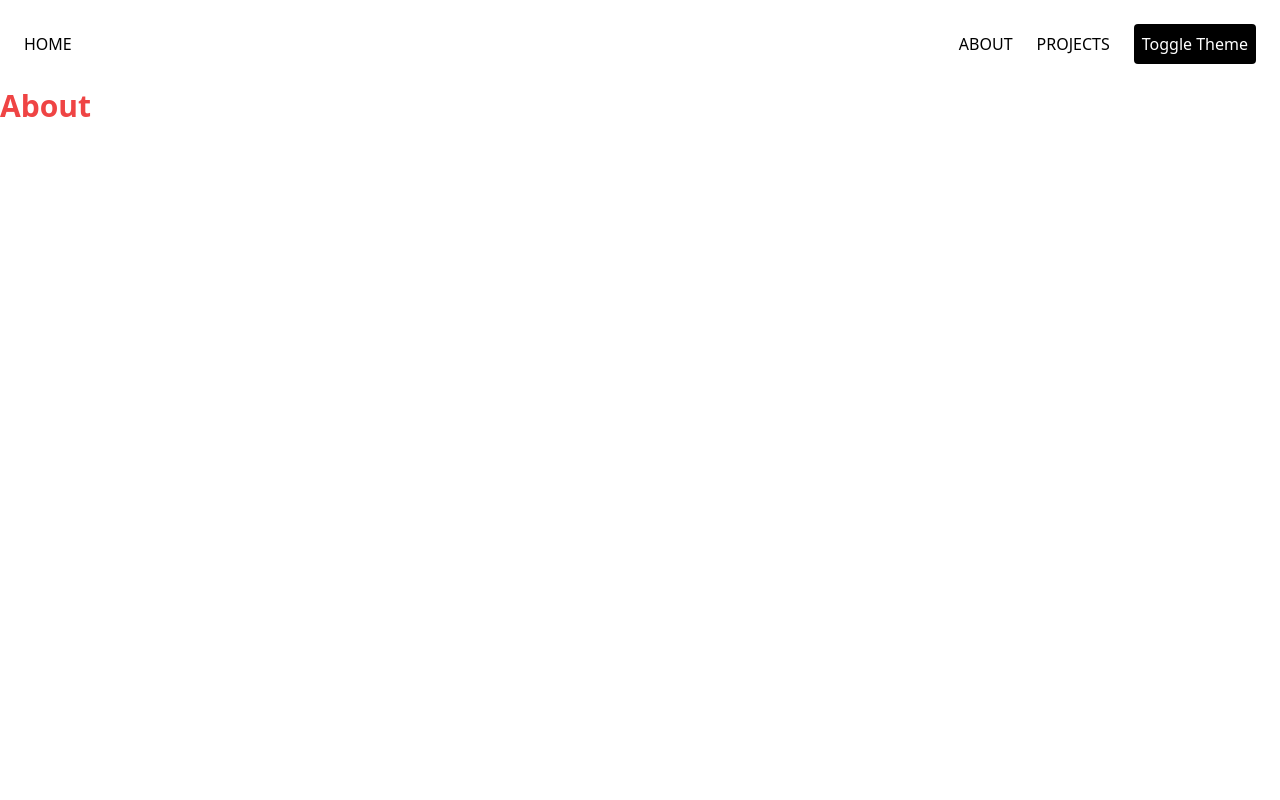
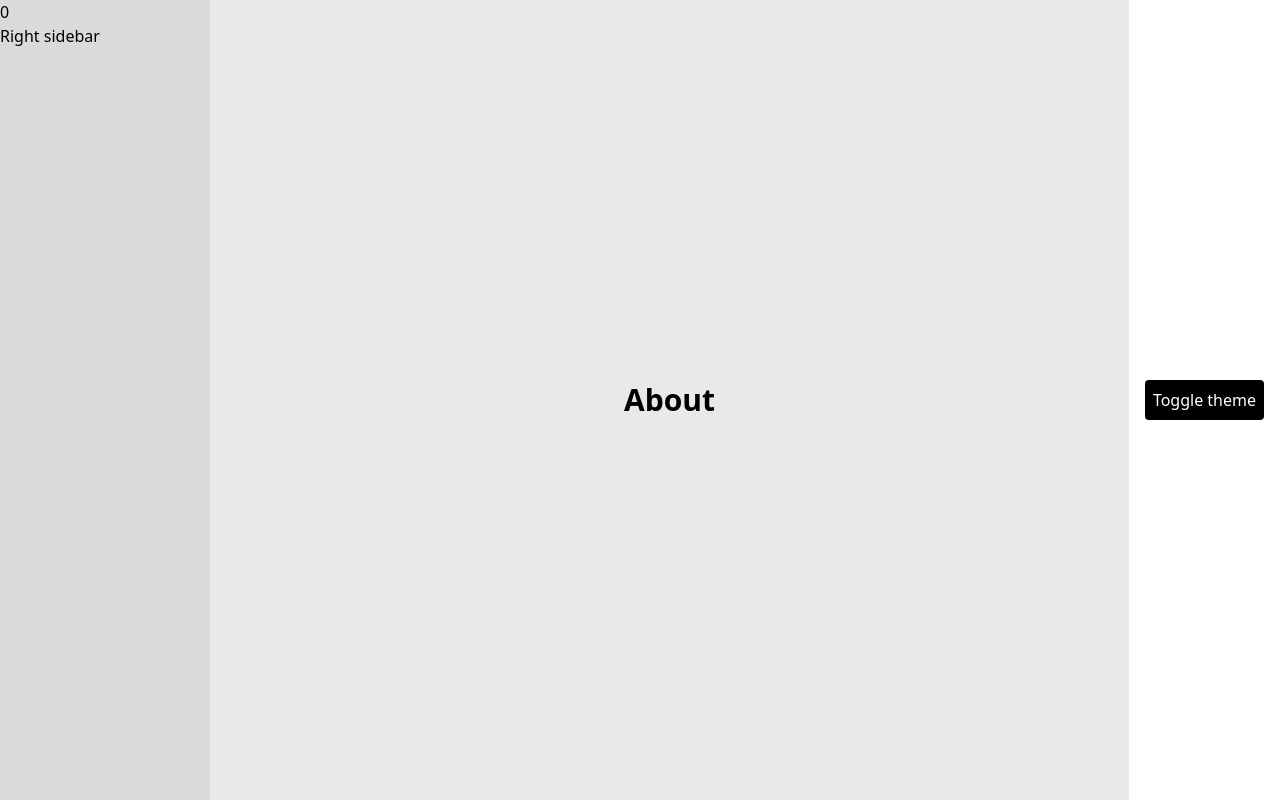
Before and after one commit to damansdhillon/book-it, a Next.js app: page /about in a window 1280 px wide. Built offline with nearby package versions, Linux system fonts and the light colour scheme.

Commit message:
added page template

```diff
--- /dev/null
+++ b/components/CircularProgressBar.tsx
@@ -0,0 +1,76 @@
+import { useEffect, useRef, useState } from "react";
+
+const CircularProgressBar = ({
+  size = 100,
+  value = 0,
+  backgroundColor,
+  strokeColor,
+}: CircularProgressProps) => {
+  const oldValue = useRef(value);
+  const interval = useRef(null as any);
+  const [progress, setProgress] = useState(0);
+
+  useEffect(() => {
+    interval.current && clearInterval(interval.current);
+    interval.current = setInterval(() => {
+      setProgress((val) => {
+        console.log(val);
+        if (val >= value) {
+          oldValue.current = value;
+          clearInterval(interval.current);
+          return val;
+        }
+        return val + 1;
+      });
+    }, 10);
+
+    return () => clearInterval(interval.current);
+  }, [value]);
+
+  return (
+    <>
+      {/* Circular Progress bar SVG*/}
+      <svg
+        className={`w-${size} h-${size}`}
+        viewBox="0 0 36 36"
+        xmlns="http://www.w3.org/2000/svg"
+      >
+        <path
+          className="circle"
+          fill="none"
+          stroke={backgroundColor}
+          strokeWidth="4"
+          strokeDasharray="100, 100"
+          d="M18 2.0845
+          a 15.9155 15.9155 0 0 1 0 31.831
+          a 15.9155 15.9155 0 0 1 0 -31.831"
+        />
+        {/* Path animating stroke from 0 - value */}
+        <path
+          className="circle"
+          fill="none"
+          stroke={strokeColor}
+          strokeWidth="4"
+          strokeDasharray={`${progress}, 100`}
+          d="M18 2.0845
+          a 15.9155 15.9155 0 0 1 0 31.831
+          a 15.9155 15.9155 0 0 1 0 -31.831"
+        />
+        <text
+          className="percentage"
+          x="18"
+          y="20.35"
+          fill="#666"
+          textAnchor="middle"
+          // font size is relative to the radius of the circle
+          fontSize="0.4em"
+        >
+          {/* Animate the text value */}
+          <tspan className="percentage-value">{progress}%</tspan>
+        </text>
+      </svg>
+    </>
+  );
+};
+
+export default CircularProgressBar;
--- /dev/null
+++ b/components/LeftSidebar.tsx
@@ -0,0 +1,24 @@
+import { useTheme } from "../lib/ThemeContext";
+
+const LeftSidebar = () => {
+  const themeContext = useTheme();
+  return (
+    <>
+      <div className="flex h-full items-center justify-center ">
+        <button
+          style={{
+            backgroundColor: themeContext.theme.colors.primary,
+            color: themeContext.theme.colors.secondary,
+          }}
+          className={`rounded p-2`}
+          onClick={themeContext.toggleTheme}
+        >
+          {" "}
+          Toggle theme{" "}
+        </button>
+      </div>
+    </>
+  );
+};
+
+export default LeftSidebar;
--- a/components/Navbar.tsx
+++ b/components/Navbar.tsx
@@ -5,9 +5,9 @@ export default function Navbar() {
   const themeContext = useTheme();
   return (
     <>
-      <nav
-        style={themeContext.theme.navbar}
-        className="flex items-center justify-between p-6 uppercase"
+      <div
+        style={{ ...themeContext.theme.navbar }}
+        className={`fixed flex w-full items-center justify-between p-4 uppercase ${themeContext.theme.navbar.shadowColor}`}
       >
         <Link href="/">Home</Link>
         <div className="flex items-center justify-end gap-6">
@@ -19,14 +19,14 @@ export default function Navbar() {
                 backgroundColor: themeContext.theme.colors.primary,
                 color: themeContext.theme.colors.secondary,
               }}
-              className="rounded p-2"
+              className={`rounded p-2`}
               onClick={themeContext.toggleTheme}
             >
               Toggle Theme
             </button>
           </div>
         </div>
-      </nav>
+      </div>
     </>
   );
 }
--- a/components/PageHOC.tsx
+++ b/components/PageHOC.tsx
@@ -1,14 +1,32 @@
 // HOC container for pages with Navbar and Footer
-
-import React from "react";
-import Navbar from "../components/Navbar";
+import React, { useState } from "react";
+import { useWindowDimensions } from "../hooks/windowDimensions";
+import { useTheme } from "../lib/ThemeContext";
+import LeftSidebar from "./LeftSidebar";
+import RightSidebar from "./RightSidebar";
 
 export default function PageHOC({ children }: { children: React.ReactNode }) {
+  const themeContext = useTheme();
+  const { width, height } = useWindowDimensions();
+  const [showRightSidebar, setShowRightSidebar] = useState(true);
+
   return (
     <>
-      <div>
-        <Navbar />
-        {children}
+      <div className="flex justify-evenly">
+        <div
+          style={themeContext.theme.rightSidebar}
+          className="h-screen grow-[2]"
+        >
+          {width}
+          <RightSidebar />
+        </div>
+        <div className="grow-[15]">
+          {/* <Navbar /> */}
+          <div style={themeContext.theme.page}>{children}</div>
+        </div>
+        <div className="h-screen px-4">
+          <LeftSidebar />
+        </div>
       </div>
     </>
   );
--- /dev/null
+++ b/components/RightSidebar.tsx
@@ -0,0 +1,15 @@
+const RightSidebar = (props: RightSidebarProps) => {
+  const { className } = props;
+
+  return (
+    <>
+      <div className="">Right sidebar</div>
+    </>
+  );
+};
+
+type RightSidebarProps = {
+  className?: string;
+};
+
+export default RightSidebar;
--- /dev/null
+++ b/hooks/windowDimensions.tsx
@@ -0,0 +1,29 @@
+import { useEffect, useState } from "react";
+
+const getWindowDimensions = () => {
+  const { innerWidth: width, innerHeight: height } = window;
+  return {
+    width,
+    height,
+  };
+};
+
+export const useWindowDimensions = () => {
+  const [windowDimensions, setWindowDimensions] = useState({
+    width: 0,
+    height: 0,
+  });
+
+  useEffect(() => {
+    const handleResize = () => {
+      setWindowDimensions(getWindowDimensions());
+    };
+
+    window.addEventListener("resize", handleResize);
+    return () => {
+      window.removeEventListener("resize", handleResize);
+    };
+  }, []);
+
+  return windowDimensions;
+};
--- a/lib/ThemeContext.tsx
+++ b/lib/ThemeContext.tsx
@@ -1,28 +1,4 @@
 import { createContext, useContext, useState } from "react";
-
-interface ThemeContextProps {
-  theme: Theme;
-  toggleTheme: () => void;
-}
-
-interface Theme {
-  name: string;
-
-  colors: {
-    primary: string;
-    secondary: string;
-  };
-  navbar: {
-    backgroundColor: string;
-    textColor: string;
-    color: string;
-  };
-  page: {
-    backgroundColor: string;
-    textColor: string;
-    color: string;
-  };
-}
 
 const lightTheme: Theme = {
   name: "light",
@@ -31,14 +7,28 @@ const lightTheme: Theme = {
     secondary: "#fff",
   },
   navbar: {
-    backgroundColor: "#fff",
+    backgroundColor: "#DADADA",
+    textColor: "#F1F1F1",
+    color: "#000",
+    shadowColor: "shadow-gray-500",
+  },
+  page: {
+    backgroundColor: "#E9E9E9",
     textColor: "#000",
     color: "#000",
   },
-  page: {
-    backgroundColor: "#fff",
-    textColor: "#000",
+  rightSidebar: {
+    backgroundColor: "#DADADA",
+    textColor: "#F1F1F1",
     color: "#000",
+    custom: {
+      headerBackgroundColor: "#DADADA",
+      fotterBackgroundColor: "#DADADA",
+      progressBar: {
+        backgroundColor: "#DADADA",
+        strokeColor: "#f9c74f",
+      },
+    },
   },
 };
 
@@ -49,14 +39,28 @@ const darkTheme: Theme = {
     secondary: "#000",
   },
   navbar: {
-    backgroundColor: "#000",
+    backgroundColor: "#8A8A8A",
+    textColor: "#fff",
+    color: "#fff",
+    shadowColor: "shadow-gray-400",
+  },
+  page: {
+    backgroundColor: "#404040",
     textColor: "#fff",
     color: "#fff",
   },
-  page: {
-    backgroundColor: "#000",
+  rightSidebar: {
+    backgroundColor: "#20202a",
     textColor: "#fff",
     color: "#fff",
+    custom: {
+      headerBackgroundColor: "#22222d",
+      fotterBackgroundColor: "#22222d",
+      progressBar: {
+        backgroundColor: "#1e1e28",
+        strokeColor: "#f9c74f",
+      },
+    },
   },
 };
 
--- a/pages/about.tsx
+++ b/pages/about.tsx
@@ -3,7 +3,9 @@ import PageHOC from "../components/PageHOC";
 export default function About() {
   return (
     <PageHOC>
-      <h1 className="text-3xl font-bold text-red-500">About</h1>
+      <div className="flex h-screen w-full items-center justify-center">
+        <h1 className="text-3xl font-bold">About</h1>
+      </div>
     </PageHOC>
   );
 }
--- a/pages/index.tsx
+++ b/pages/index.tsx
@@ -7,11 +7,8 @@ export default function Home() {
   const themeContext = useTheme();
   return (
     <PageHOC>
-      <div
-        style={themeContext.theme.page}
-        className="flex h-screen w-full items-center justify-center"
-      >
-        <h1 className="text-3xl font-bold">Home</h1>
+      <div className="flex h-screen w-full items-center justify-center">
+        <div className="text-3xl font-bold">Home</div>
       </div>
     </PageHOC>
   );
--- a/pages/projects.tsx
+++ b/pages/projects.tsx
@@ -3,7 +3,9 @@ import PageHOC from "../components/PageHOC";
 export default function Projects() {
   return (
     <PageHOC>
-      <h1 className="text-3xl font-bold text-red-500">Projects</h1>
+      <div className="flex h-screen w-full items-center justify-center">
+        <h1 className="text-3xl font-bold">Projects</h1>
+      </div>
     </PageHOC>
   );
 }
--- a/tailwind.config.js
+++ b/tailwind.config.js
@@ -1,4 +1,6 @@
 /** @type {import('tailwindcss').Config} */
+const plugin = require('tailwindcss/plugin')
+
 module.exports = {
   content: [
     "./pages/**/*.{js,ts,jsx,tsx}",
@@ -8,5 +10,18 @@ module.exports = {
   theme: {
     extend: {},
   },
-  plugins: [],
+  plugins: [
+    plugin(function ({ addUtilities }) {
+      // Add Custom Utilities to hide scrollbar
+      addUtilities({
+        ".hide-scrollbar": {
+          "scrollbar-width": "none",
+          "-ms-overflow-style": "none",
+        },
+        ".hide-scrollbar::-webkit-scrollbar": {
+          display: "none",
+        },
+      })
+    })
+  ],
 }
```
Also changed, not shown: @types/context.d.ts (added, +43 -0 lines), public/assets/images/avatar.jpeg (added).
